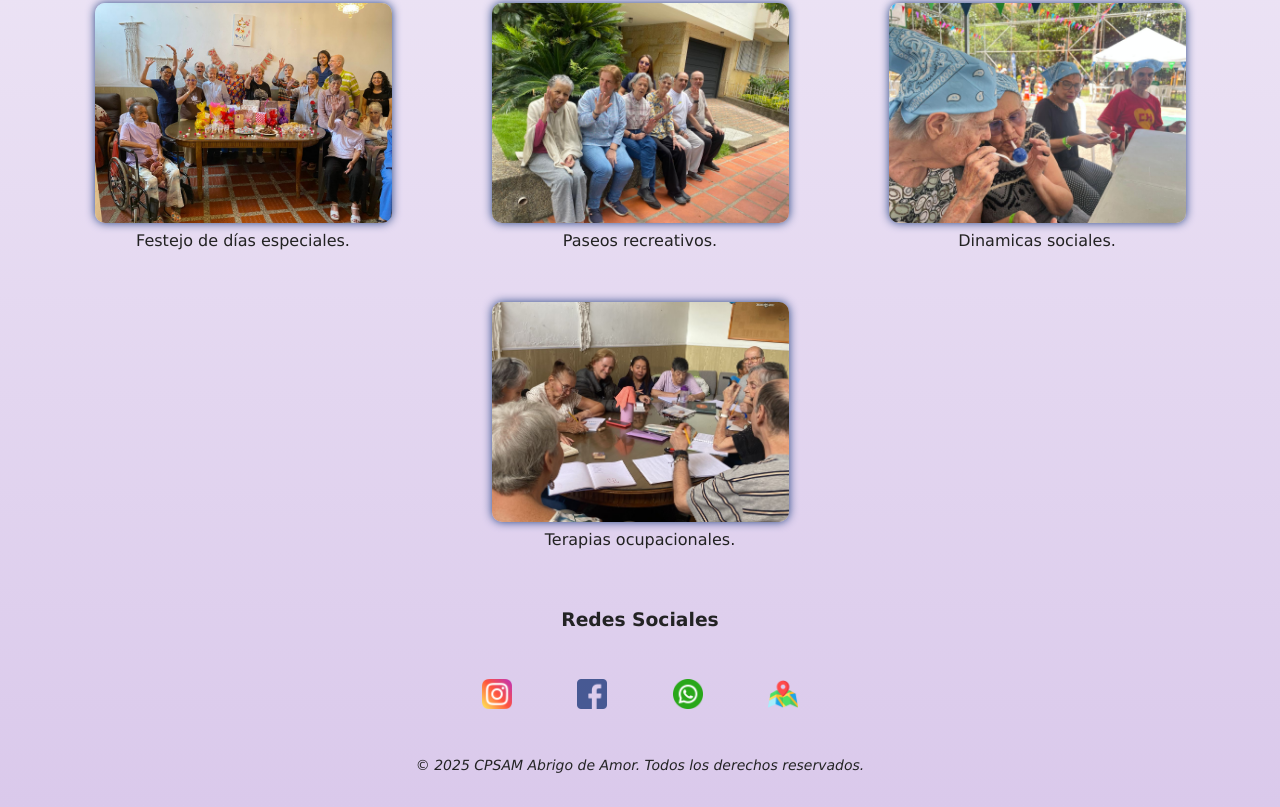
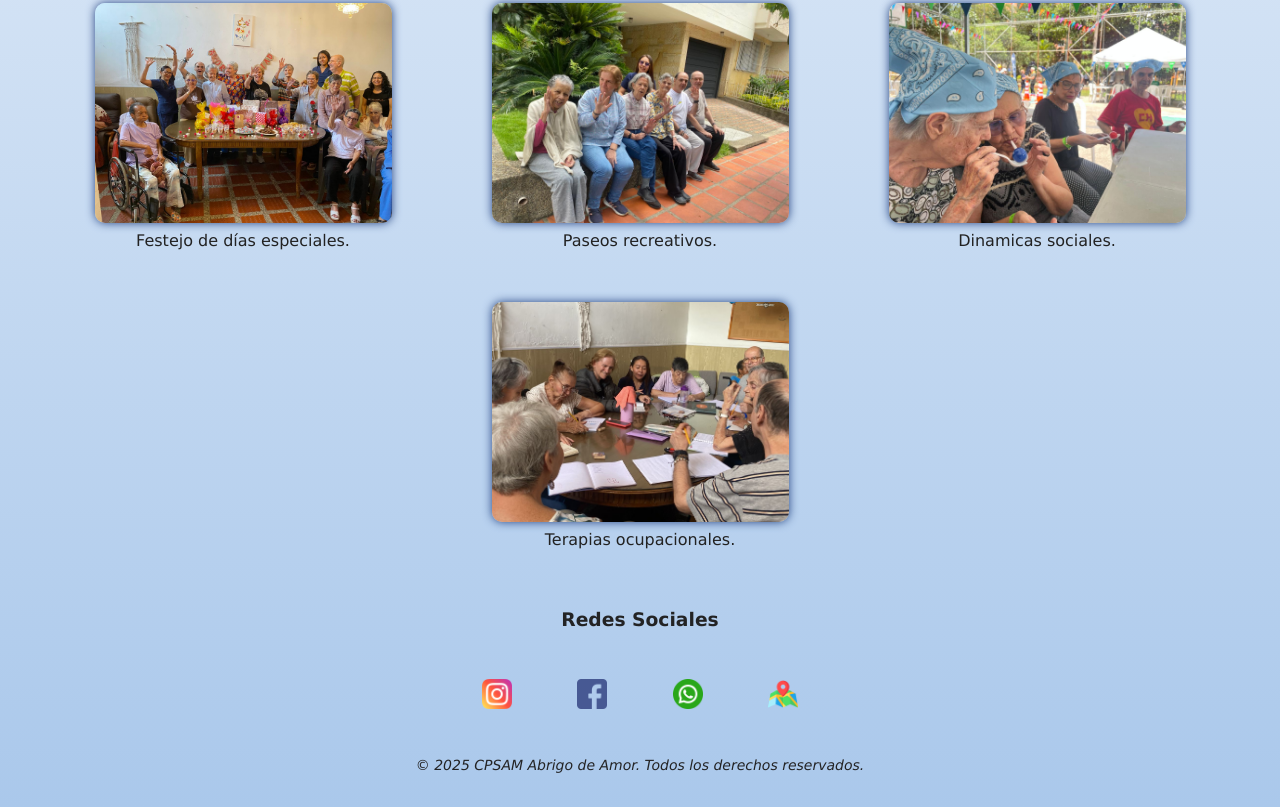
Before and after one commit to Leonardo-Monterroza/ADA2, a plain HTML site: page index.html in a window 1280 px wide. Shown: the part 927-1734 px from the top of the page. Drawn offline with Linux system fonts and the light colour scheme.

Commit message:
Cambio color

```diff
--- a/CSS/styles.css
+++ b/CSS/styles.css
@@ -3,7 +3,7 @@ body {
     padding: 0;
     font-family: 'Lucida Sans', 'Lucida Sans Regular', 'Lucida Grande', 'Lucida Sans Unicode', Geneva, Verdana, sans-serif;
     color: #232324;
-    background: linear-gradient(transparent,#dac9eb);
+    background: linear-gradient(transparent,#aac8eb);
 }
 
 @font-face {
--- a/index.html
+++ b/index.html
@@ -73,13 +73,13 @@
         <img class="iconos" src="Imagenes/ICONOS/instagram.png" alt="Instagram">
     </a>
     <a class="link-iconos" href="https://www.facebook.com/profile.php?id=100063911390001" target="_blank">
-        <img class="iconos" src="../ADA2/Imagenes/ICONOS/facebook.png" alt="Facebook">
+        <img class="iconos" src="Imagenes/ICONOS/facebook.png" alt="Facebook">
     </a>
     <a class="link-iconos" href="https://wa.me/573216707071" target="_blank">
-        <img class="iconos" src="../ADA2/Imagenes/ICONOS/whatsapp.png" alt="Whatsapp">
+        <img class="iconos" src="Imagenes/ICONOS/whatsapp.png" alt="Whatsapp">
     </a>
     <a class="link-iconos" href="https://www.google.com/maps/place/Hogar+geriátrico+abrigo+de+amor/data=!4m2!3m1!1s0x0:0x25a504107dab84f4?sa=X&ved=1t:2428&ictx=111" target="_blank">
-        <img class="iconos" src="../ADA2/Imagenes/ICONOS/mapa.png" alt="Ubicación">
+        <img class="iconos" src="Imagenes/ICONOS/mapa.png" alt="Ubicación">
     </a>
     <p id="derechos" >© 2025 CPSAM Abrigo de Amor. Todos los derechos reservados.</p>
 </div>
```
